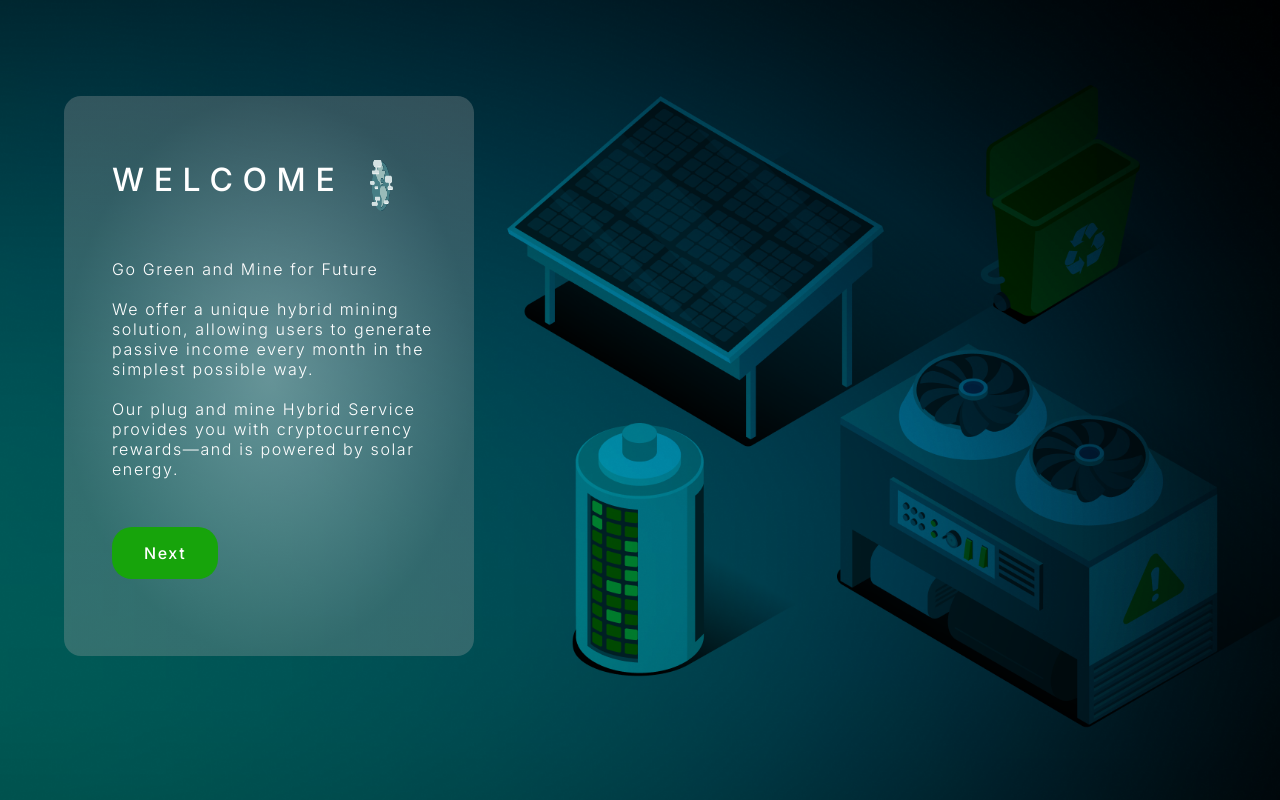
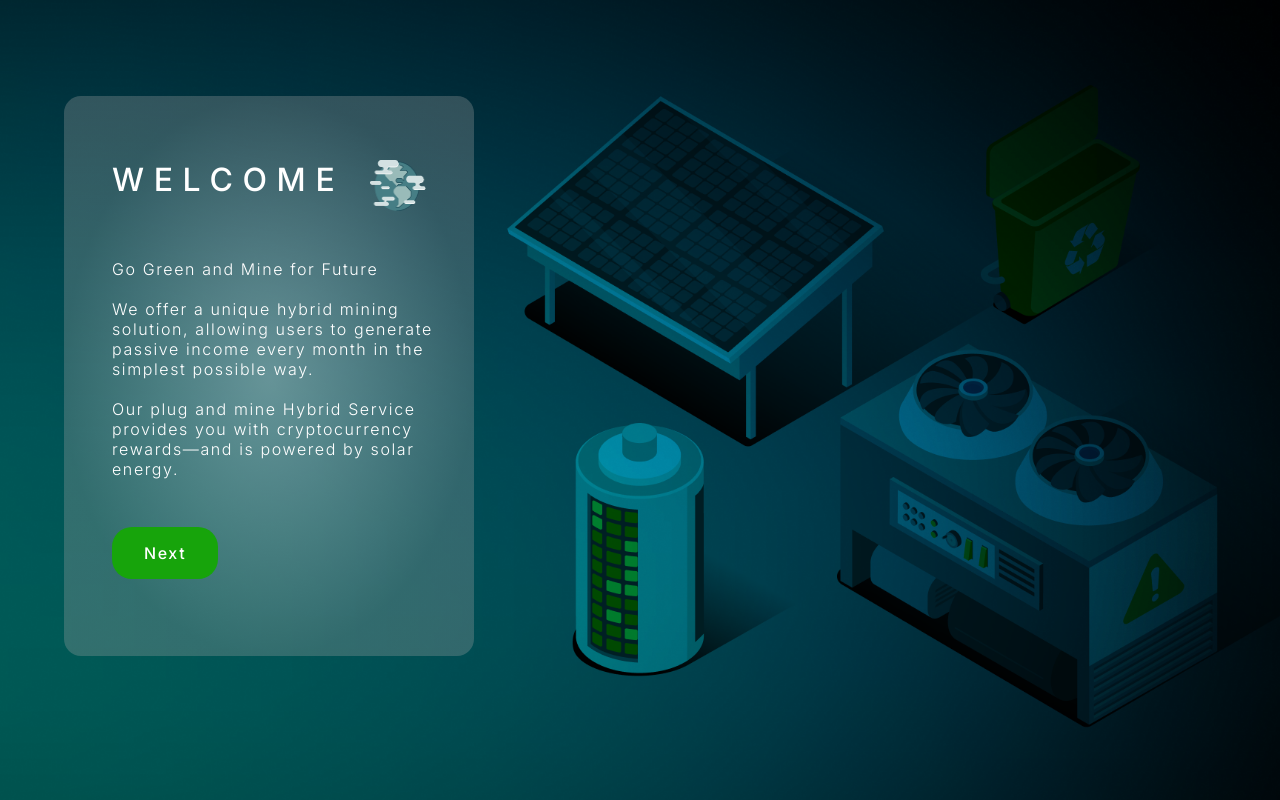
Before and after one commit to youblockio/dashboard-alpha, a React (Create React App) app: page / in a window 1280 px wide. Built offline with nearby package versions, Linux system fonts and the light colour scheme; no server answers; what @rainbow-me/rainbowkit, wagmi would draw is missing.

Commit message:
fixed icon size

```diff
--- a/src/style/OnboardingScreen.css
+++ b/src/style/OnboardingScreen.css
@@ -8,7 +8,7 @@
   }
   .masternatureblue-globe-icon {
     position: relative;
-    width: 61.48px;
+    width: 30%;
     height: 51px;
     flex-shrink: 0;
     padding-right: 3vw;
@@ -55,12 +55,7 @@
     align-items: flex-start;
     justify-content: flex-start;
   }
-  .ellipse-icon1 {
-    position: relative;
-    width: 60%;
-    height: 60%;
-    flex-shrink: 0;
-  }
+
   .frame-div4 {
     flex-direction: row;
     align-items: flex-start;
```
